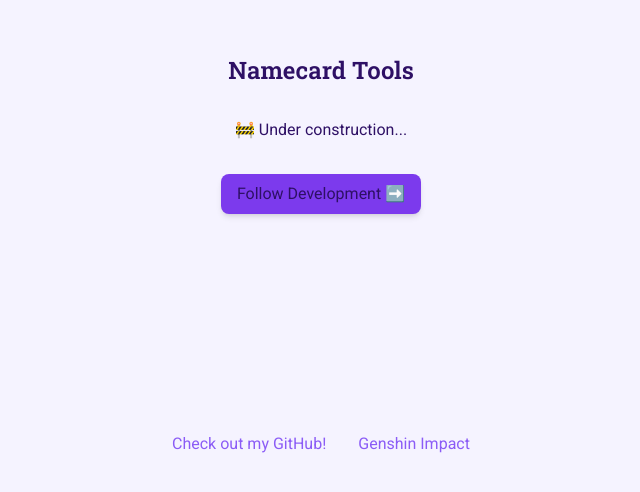
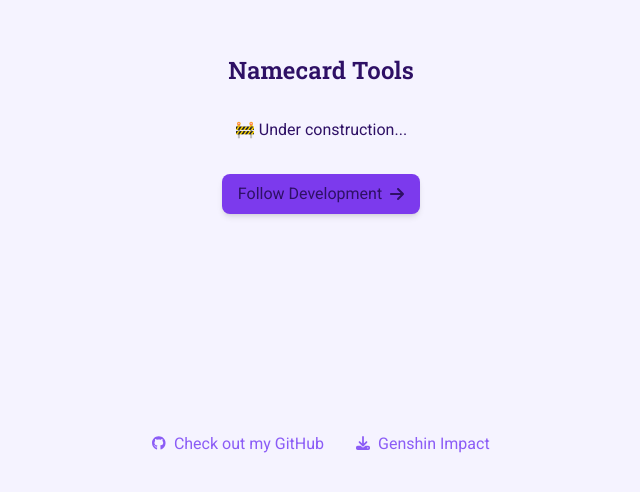
Before and after one commit to EvilSquirrelGuy/NamecardTools, a Next.js app: page / in a window 1280 px wide. Shown: the part 266-758 px from the top of the page, without its empty margins (319-959 px from the left). Built offline with nearby package versions, Linux system fonts and the light colour scheme.

Commit message:
add font awesome icons

```diff
--- a/src/app/page.tsx
+++ b/src/app/page.tsx
@@ -1,5 +1,11 @@
 // import Image from "next/image";
 import { roboto_slab } from "@/app/fonts";
+import { config } from "@fortawesome/fontawesome-svg-core";
+import "@fortawesome/fontawesome-svg-core/styles";
+
+import { FontAwesomeIcon } from "@fortawesome/react-fontawesome";
+import { faArrowRight, faDownload } from "@fortawesome/free-solid-svg-icons";
+import { faGithub } from "@fortawesome/free-brands-svg-icons";
 
 
 export default function Home() {
@@ -10,11 +16,20 @@ export default function Home() {
           Namecard Tools
         </h1>
         <p>🚧 Under construction...</p>
-        <a className="flex shadow-md hover:shadow-xl bg-violet-600 border-violet-800 hover:bg-violet-500 transition-all px-4 py-2 align-middle rounded-lg" href="https://github.com/EvilSquirrelGuy/NamecardTools">Follow Development ➡️</a>
+        <a className="flex shadow-md hover:shadow-xl bg-violet-600 border-violet-800 hover:bg-violet-500 transition-all px-4 py-2 items-center rounded-lg" href="https://github.com/EvilSquirrelGuy/NamecardTools">
+          Follow Development
+          <FontAwesomeIcon icon={faArrowRight} className="pl-2 fa-md"></FontAwesomeIcon>
+        </a>
       </main>
       <footer className="flex flex-row gap-8 row-start-3 items-center sm:items-start">
-        <a className="text-violet-500 hover:text-violet-300 transition-all" href="https://github.com/EvilSquirrelGuy">Check out my GitHub!</a>
-        <a className="text-violet-500 hover:text-violet-300 transition-all" href="https://genshin.hoyoverse.com/en">Genshin Impact</a>
+        <a className="text-violet-500 hover:text-violet-300 transition-all" href="https://github.com/EvilSquirrelGuy">
+          <FontAwesomeIcon icon={faGithub} className="pr-2 fa-sm"></FontAwesomeIcon>
+          Check out my GitHub
+        </a>
+        <a className="text-violet-500 hover:text-violet-300 transition-all" href="https://genshin.hoyoverse.com/en">
+          <FontAwesomeIcon icon={faDownload} className="pr-2 fa-sm"></FontAwesomeIcon>
+          Genshin Impact
+        </a>
       </footer>
     </div>
   );
```
Also changed, not shown: package.json (+8 -5 lines), 1 other file (tests, documents, lock files or other folders).
